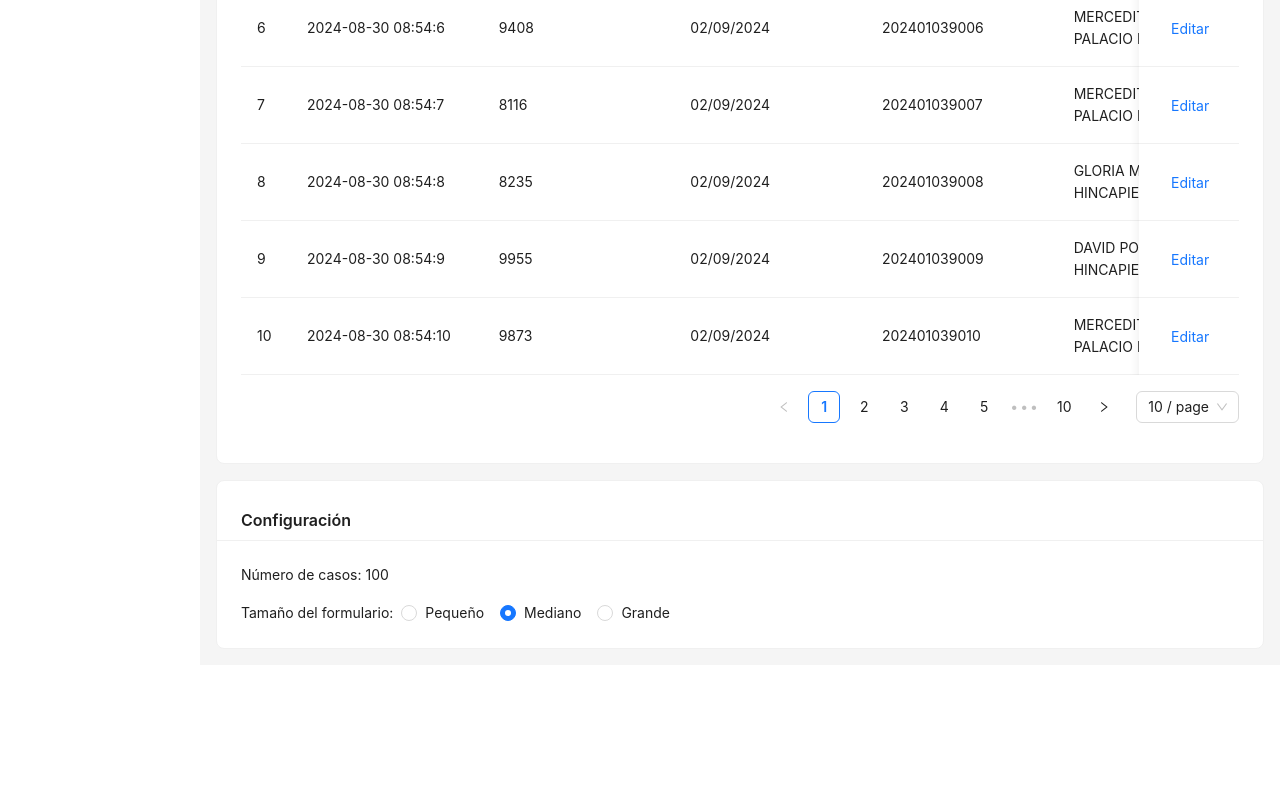
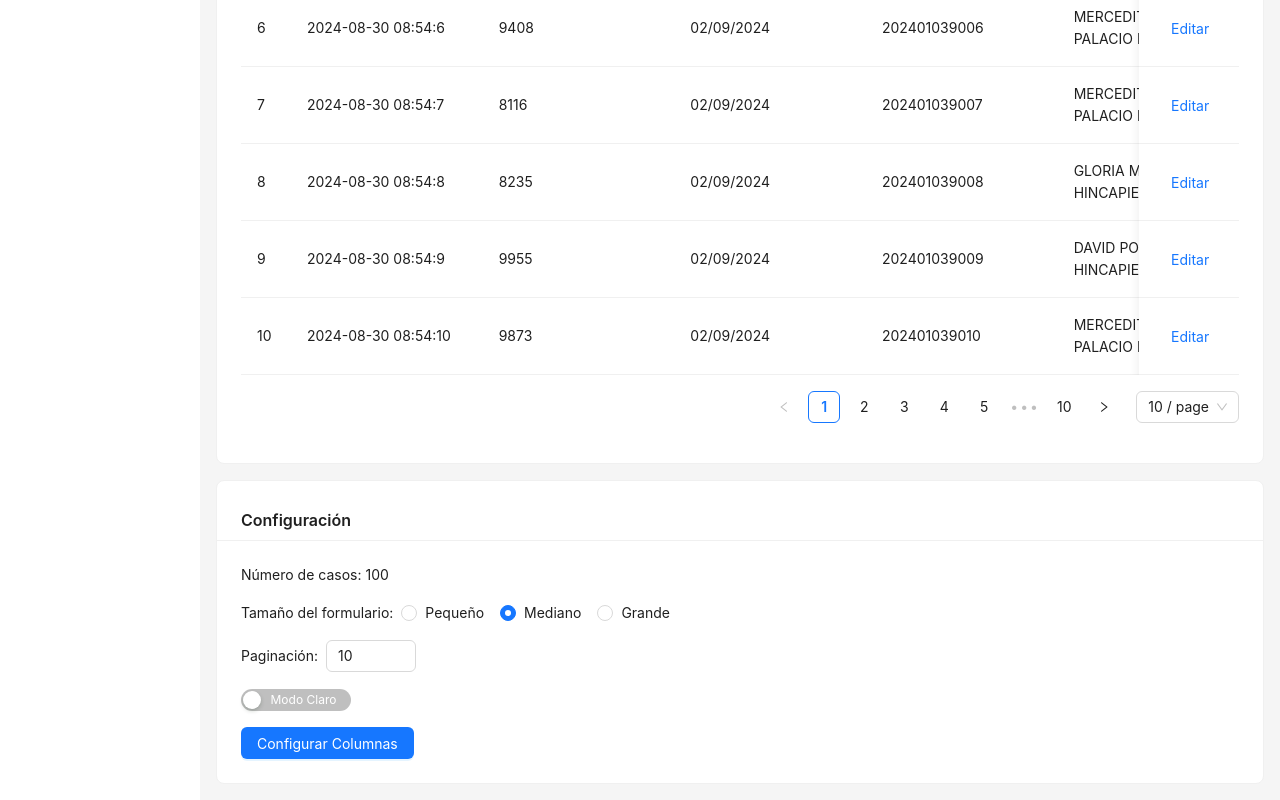
Before and after one commit to Davidvera27/notaria15tsx, a React (Vite) app: page /CaseRentsForm in a window 1280 px wide. Shown: the part 1134-1934 px from the top of the page. Before the commit the page ends 1799 px from the top, so only its background shows below. Built offline with nearby package versions, Linux system fonts and the light colour scheme.

Commit message:
Update CaseRentsForm.tsx

```diff
--- a/src/components/CaseRentsForm/CaseRentsForm.tsx
+++ b/src/components/CaseRentsForm/CaseRentsForm.tsx
@@ -15,6 +15,12 @@ import {
   Row,
   Col,
   Tag,
+  RadioChangeEvent,
+  Modal,
+  Dropdown,
+  Menu,
+  Switch,
+  InputNumber,
 } from "antd";
 import { Sidebar } from "../Sidebar/Sidebar";
 import { Header } from "../Header/Header";
@@ -35,25 +41,50 @@ interface TableData {
 }
 
 export const CaseRentsForm: React.FC = () => {
-  const [componentSize, setComponentSize] = useState<string>("default");
+  const [componentSize, setComponentSize] = useState<"small" | "default" | "large">("default");
+  const [isDarkMode, setIsDarkMode] = useState(false);
+  const [isModalVisible, setIsModalVisible] = useState(false);
+  const [pageSize, setPageSize] = useState(10);
 
-  const handleFormLayoutChange = (e: any) => {
+  const handleFormLayoutChange = (e: RadioChangeEvent) => {
     setComponentSize(e.target.value);
   };
 
-  const tableColumns = [
+  const toggleDarkMode = () => {
+    setIsDarkMode(!isDarkMode);
+  };
+
+  const showColumnConfig = () => {
+    setIsModalVisible(true);
+  };
+
+  const handleModalCancel = () => {
+    setIsModalVisible(false);
+  };
+
+  const tableColumns: Array<{
+    title: string;
+    dataIndex: string;
+    key: string;
+    fixed?: "left" | "right";
+    width?: number;
+    sorter?: (a: TableData, b: TableData) => number;
+    filters?: { text: string; value: string }[];
+    onFilter?: (value: string, record: TableData) => boolean;
+    render?: (text: string) => JSX.Element;
+  }> = [
     { title: "No.", dataIndex: "no", key: "no", fixed: "left", width: 50 },
     {
       title: "Fecha de creación",
       dataIndex: "creationDate",
       key: "creationDate",
-      sorter: (a: TableData, b: TableData) => a.creationDate.localeCompare(b.creationDate),
+      sorter: (a, b) => a.creationDate.localeCompare(b.creationDate),
     },
     {
       title: "Escritura",
       dataIndex: "escritura",
       key: "escritura",
-      sorter: (a: TableData, b: TableData) => a.escritura.localeCompare(b.escritura),
+      sorter: (a, b) => a.escritura.localeCompare(b.escritura),
     },
     { title: "Fecha del documento", dataIndex: "documentDate", key: "documentDate" },
     { title: "Radicado", dataIndex: "radicado", key: "radicado" },
@@ -72,11 +103,12 @@ export const CaseRentsForm: React.FC = () => {
       title: "Observaciones",
       dataIndex: "observaciones",
       key: "observaciones",
-      render: (text: string) =>
+      render: (text) =>
         text ? <Tag color="red">{text}</Tag> : <Text type="secondary">Sin observaciones</Text>,
     },
     {
       title: "Acciones",
+      dataIndex: "acciones",
       key: "acciones",
       fixed: "right",
       width: 100,
@@ -207,7 +239,7 @@ export const CaseRentsForm: React.FC = () => {
               <Table
                 columns={tableColumns}
                 dataSource={tableData}
-                pagination={{ pageSize: 10, total: tableData.length }}
+                pagination={{ pageSize, total: tableData.length }}
                 scroll={{ x: 1300 }}
               />
             </Card>
@@ -227,8 +259,39 @@ export const CaseRentsForm: React.FC = () => {
                   <Radio value="large">Grande</Radio>
                 </Radio.Group>
               </div>
+              <div style={{ marginTop: "16px" }}>
+                <Text>Paginación:</Text>
+                <InputNumber
+                  min={5}
+                  max={50}
+                  value={pageSize}
+                  onChange={(value) => setPageSize(value || 10)}
+                  style={{ marginLeft: "8px" }}
+                />
+              </div>
+              <div style={{ marginTop: "16px" }}>
+                <Switch
+                  checked={isDarkMode}
+                  onChange={toggleDarkMode}
+                  checkedChildren="Modo Oscuro"
+                  unCheckedChildren="Modo Claro"
+                />
+              </div>
+              <div style={{ marginTop: "16px" }}>
+                <Button type="primary" onClick={showColumnConfig}>
+                  Configurar Columnas
+                </Button>
+              </div>
             </Card>
           </div>
+          <Modal
+            title="Configuración de Columnas"
+            visible={isModalVisible}
+            onCancel={handleModalCancel}
+            footer={null}
+          >
+            <Text>Opciones de columnas próximamente...</Text>
+          </Modal>
         </Content>
       </Layout>
     </Layout>
```
